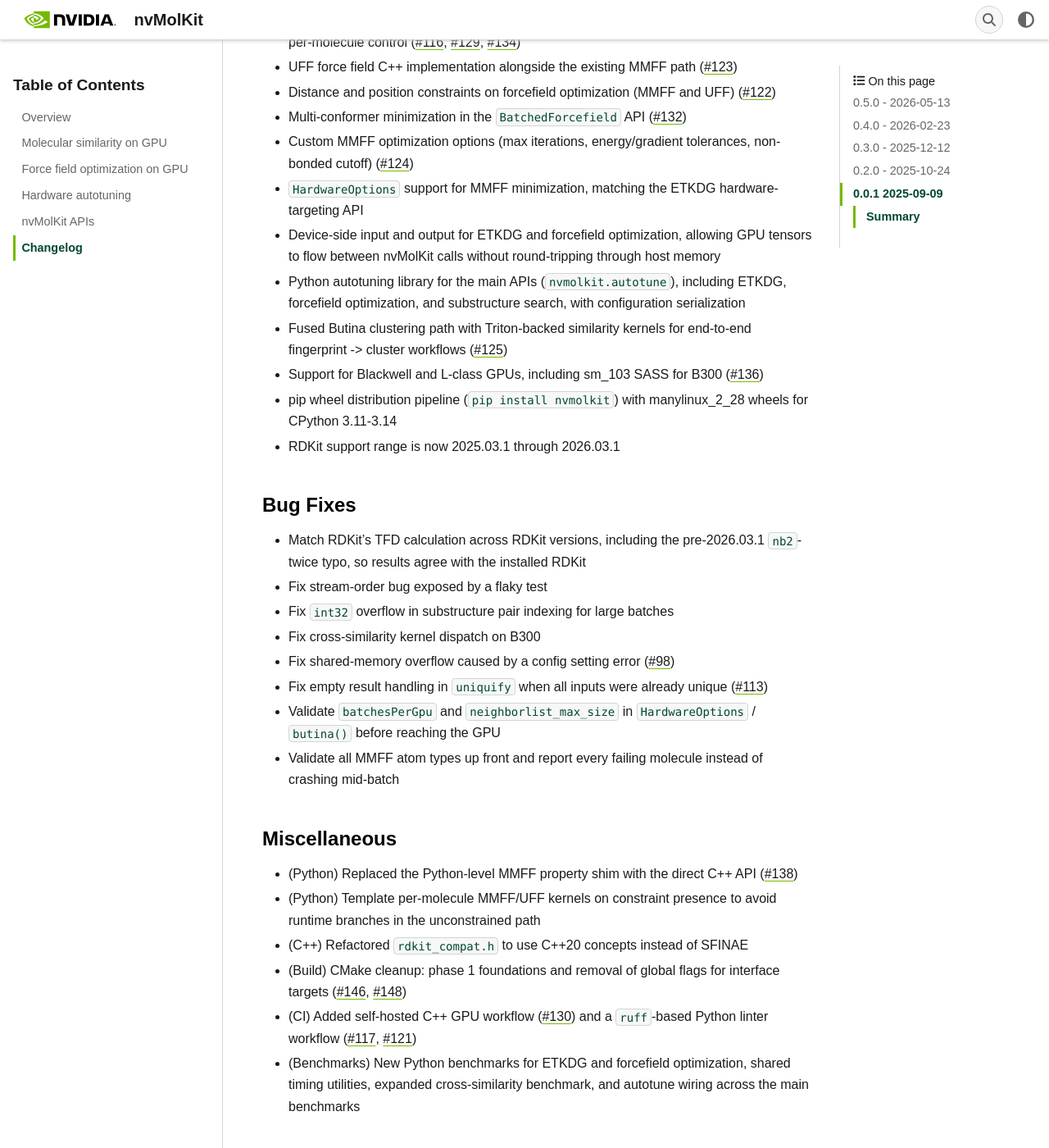
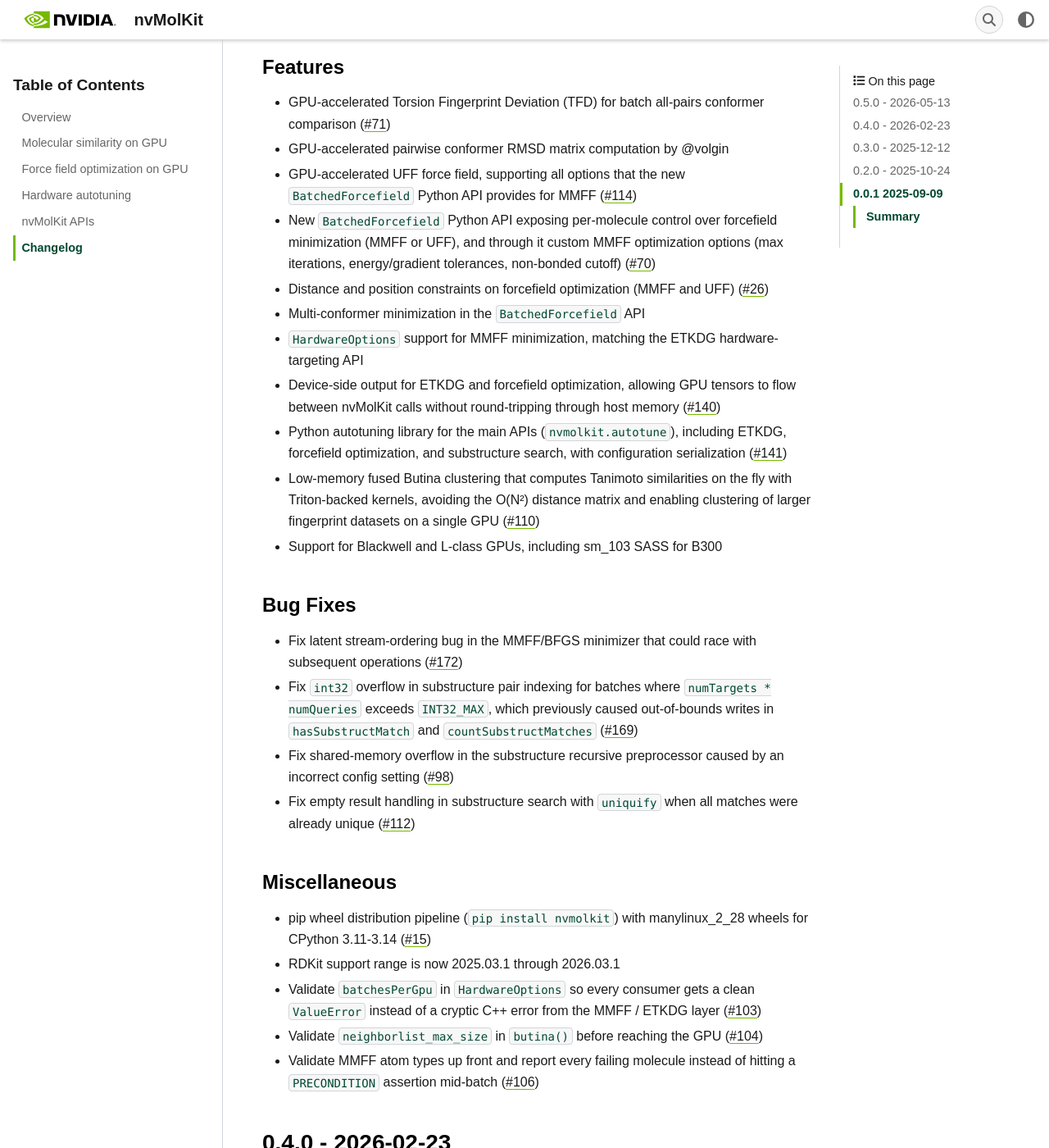
Before and after one commit to NVIDIA-Digital-Bio/nvMolKit, a Sphinx documentation site: the page built from docs/changelog.md, in a window 1280 px wide and 1400 px high, scrolled down 719 px. Shown: the whole window at 82% size. Built offline with Sphinx 7.4.7, drawn with Linux system fonts in a browser that asks for light colours; some web fonts are replaced; some of the changed text lies outside the part shown.

```diff
--- a/docs/changelog.md
+++ b/docs/changelog.md
@@ -4,43 +4,39 @@
 
 ### Summary
 
-nvMolKit 0.5.0 adds GPU-accelerated Torsion Fingerprint Deviation (TFD) and conformer RMSD, a new BatchedForcefield Python API for MMFF and UFF (with constraints, custom options, and multi-conformer minimization), a Python autotuning framework for the main APIs, optional device-side input/output for ETKDG and forcefield optimization, and a pip-installable wheel pipeline. Supported RDKit range is now 2025.03.1 through 2026.03.1, and Blackwell / L-class GPUs (including sm_103/B300) are now supported.
+nvMolKit 0.5.0 adds three new GPU-accelerated APIs: Torsion Fingerprint Deviation (TFD), pairwise conformer RMSD, and UFF force field optimization. It also introduces a `BatchedForcefield` Python API for MMFF and UFF with constraints, custom options, and multi-conformer minimization; a low-memory fused Butina clustering path that avoids the O(N²) distance matrix; a Python autotuning framework for the main APIs; and optional device-side output for ETKDG and forcefield optimization. Blackwell / L-class GPUs (including sm_103/B300) are now supported, the supported RDKit range is now 2025.03.1 through 2026.03.1, and nvMolKit is available via `pip install nvmolkit`.
 
 ### Contributors
+- Kevin Boyd (@scal444)
+- Eva Xue (@evasnow1992)
+- Alireza Moradzadeh (@moradza)
+- Andrei Volgin (@volgin)
 
 ### Features
-- GPU-accelerated Torsion Fingerprint Deviation (TFD) for batch all-pairs conformer comparison ([#127](https://github.com/NVIDIA-Digital-Bio/nvMolKit/pull/127))
-- GPU-accelerated pairwise conformer RMSD matrix computation ([#105](https://github.com/NVIDIA-Digital-Bio/nvMolKit/pull/105))
-- New `BatchedForcefield` Python API exposing MMFF and UFF optimization with explicit per-molecule control ([#116](https://github.com/NVIDIA-Digital-Bio/nvMolKit/pull/116), [#129](https://github.com/NVIDIA-Digital-Bio/nvMolKit/pull/129), [#134](https://github.com/NVIDIA-Digital-Bio/nvMolKit/pull/134))
-- UFF force field C++ implementation alongside the existing MMFF path ([#123](https://github.com/NVIDIA-Digital-Bio/nvMolKit/pull/123))
-- Distance and position constraints on forcefield optimization (MMFF and UFF) ([#122](https://github.com/NVIDIA-Digital-Bio/nvMolKit/pull/122))
-- Multi-conformer minimization in the `BatchedForcefield` API ([#132](https://github.com/NVIDIA-Digital-Bio/nvMolKit/pull/132))
-- Custom MMFF optimization options (max iterations, energy/gradient tolerances, non-bonded cutoff) ([#124](https://github.com/NVIDIA-Digital-Bio/nvMolKit/pull/124))
+- GPU-accelerated Torsion Fingerprint Deviation (TFD) for batch all-pairs conformer comparison ([#71](https://github.com/NVIDIA-Digital-Bio/nvMolKit/issues/71))
+- GPU-accelerated pairwise conformer RMSD matrix computation by @volgin
+- GPU-accelerated UFF force field, supporting all options that the new `BatchedForcefield` Python API provides for MMFF ([#114](https://github.com/NVIDIA-Digital-Bio/nvMolKit/issues/114))
+- New `BatchedForcefield` Python API exposing per-molecule control over forcefield minimization (MMFF or UFF), and through it custom MMFF optimization options (max iterations, energy/gradient tolerances, non-bonded cutoff) ([#70](https://github.com/NVIDIA-Digital-Bio/nvMolKit/issues/70))
+- Distance and position constraints on forcefield optimization (MMFF and UFF) ([#26](https://github.com/NVIDIA-Digital-Bio/nvMolKit/issues/26))
+- Multi-conformer minimization in the `BatchedForcefield` API
 - `HardwareOptions` support for MMFF minimization, matching the ETKDG hardware-targeting API
-- Device-side input and output for ETKDG and forcefield optimization, allowing GPU tensors to flow between nvMolKit calls without round-tripping through host memory
-- Python autotuning library for the main APIs (`nvmolkit.autotune`), including ETKDG, forcefield optimization, and substructure search, with configuration serialization
-- Fused Butina clustering path with Triton-backed similarity kernels for end-to-end fingerprint -> cluster workflows ([#125](https://github.com/NVIDIA-Digital-Bio/nvMolKit/pull/125))
-- Support for Blackwell and L-class GPUs, including sm_103 SASS for B300 ([#136](https://github.com/NVIDIA-Digital-Bio/nvMolKit/pull/136))
-- pip wheel distribution pipeline (`pip install nvmolkit`) with manylinux_2_28 wheels for CPython 3.11-3.14
-- RDKit support range is now 2025.03.1 through 2026.03.1
+- Device-side output for ETKDG and forcefield optimization, allowing GPU tensors to flow between nvMolKit calls without round-tripping through host memory ([#140](https://github.com/NVIDIA-Digital-Bio/nvMolKit/issues/140))
+- Python autotuning library for the main APIs (`nvmolkit.autotune`), including ETKDG, forcefield optimization, and substructure search, with configuration serialization ([#141](https://github.com/NVIDIA-Digital-Bio/nvMolKit/issues/141))
+- Low-memory fused Butina clustering that computes Tanimoto similarities on the fly with Triton-backed kernels, avoiding the O(N²) distance matrix and enabling clustering of larger fingerprint datasets on a single GPU ([#110](https://github.com/NVIDIA-Digital-Bio/nvMolKit/issues/110))
+- Support for Blackwell and L-class GPUs, including sm_103 SASS for B300
 
 ### Bug Fixes
-- Match RDKit's TFD calculation across RDKit versions, including the pre-2026.03.1 `nb2`-twice typo, so results agree with the installed RDKit
-- Fix stream-order bug exposed by a flaky test
-- Fix `int32` overflow in substructure pair indexing for large batches
-- Fix cross-similarity kernel dispatch on B300
-- Fix shared-memory overflow caused by a config setting error ([#98](https://github.com/NVIDIA-Digital-Bio/nvMolKit/pull/98))
-- Fix empty result handling in `uniquify` when all inputs were already unique ([#113](https://github.com/NVIDIA-Digital-Bio/nvMolKit/pull/113))
-- Validate `batchesPerGpu` and `neighborlist_max_size` in `HardwareOptions` / `butina()` before reaching the GPU
-- Validate all MMFF atom types up front and report every failing molecule instead of crashing mid-batch
+- Fix latent stream-ordering bug in the MMFF/BFGS minimizer that could race with subsequent operations ([#172](https://github.com/NVIDIA-Digital-Bio/nvMolKit/pull/172))
+- Fix `int32` overflow in substructure pair indexing for batches where `numTargets * numQueries` exceeds `INT32_MAX`, which previously caused out-of-bounds writes in `hasSubstructMatch` and `countSubstructMatches` ([#169](https://github.com/NVIDIA-Digital-Bio/nvMolKit/issues/169))
+- Fix shared-memory overflow in the substructure recursive preprocessor caused by an incorrect config setting ([#98](https://github.com/NVIDIA-Digital-Bio/nvMolKit/pull/98))
+- Fix empty result handling in substructure search with `uniquify` when all matches were already unique ([#112](https://github.com/NVIDIA-Digital-Bio/nvMolKit/issues/112))
 
 ### Miscellaneous
-- (Python) Replaced the Python-level MMFF property shim with the direct C++ API ([#138](https://github.com/NVIDIA-Digital-Bio/nvMolKit/pull/138))
-- (Python) Template per-molecule MMFF/UFF kernels on constraint presence to avoid runtime branches in the unconstrained path
-- (C++) Refactored `rdkit_compat.h` to use C++20 concepts instead of SFINAE
-- (Build) CMake cleanup: phase 1 foundations and removal of global flags for interface targets ([#146](https://github.com/NVIDIA-Digital-Bio/nvMolKit/pull/146), [#148](https://github.com/NVIDIA-Digital-Bio/nvMolKit/pull/148))
-- (CI) Added self-hosted C++ GPU workflow ([#130](https://github.com/NVIDIA-Digital-Bio/nvMolKit/pull/130)) and a `ruff`-based Python linter workflow ([#117](https://github.com/NVIDIA-Digital-Bio/nvMolKit/pull/117), [#121](https://github.com/NVIDIA-Digital-Bio/nvMolKit/pull/121))
-- (Benchmarks) New Python benchmarks for ETKDG and forcefield optimization, shared timing utilities, expanded cross-similarity benchmark, and autotune wiring across the main benchmarks
+- pip wheel distribution pipeline (`pip install nvmolkit`) with manylinux_2_28 wheels for CPython 3.11-3.14 ([#15](https://github.com/NVIDIA-Digital-Bio/nvMolKit/issues/15))
+- RDKit support range is now 2025.03.1 through 2026.03.1
+- Validate `batchesPerGpu` in `HardwareOptions` so every consumer gets a clean `ValueError` instead of a cryptic C++ error from the MMFF / ETKDG layer ([#103](https://github.com/NVIDIA-Digital-Bio/nvMolKit/pull/103))
+- Validate `neighborlist_max_size` in `butina()` before reaching the GPU ([#104](https://github.com/NVIDIA-Digital-Bio/nvMolKit/pull/104))
+- Validate MMFF atom types up front and report every failing molecule instead of hitting a `PRECONDITION` assertion mid-batch ([#106](https://github.com/NVIDIA-Digital-Bio/nvMolKit/issues/106))
 
 ## 0.4.0 - 2026-02-23
 
```
Also changed, not shown: CHANGELOG.md (+24 -28 lines).
